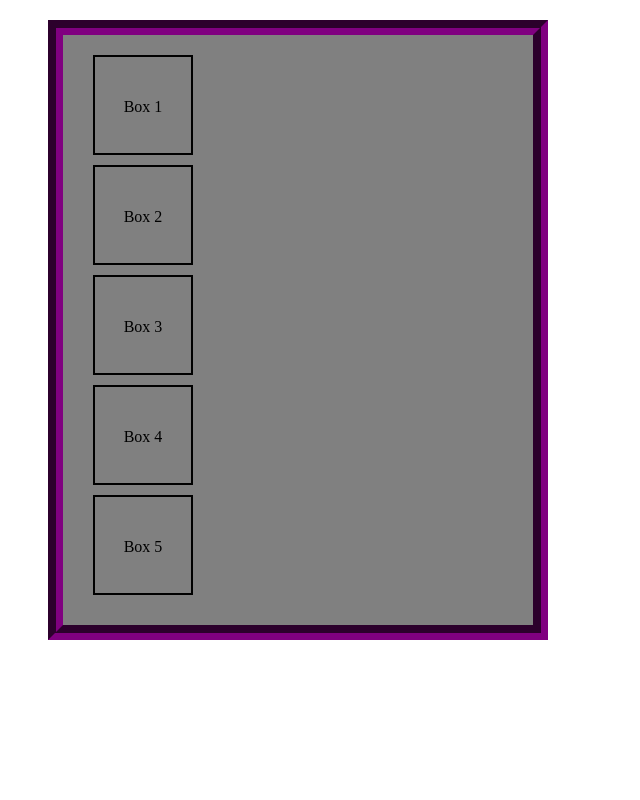
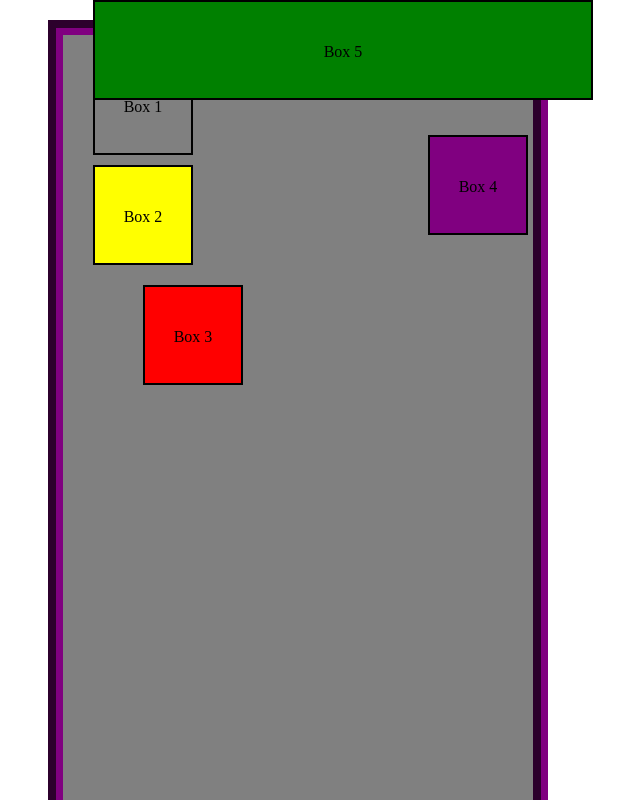
Before and after one commit to mwenaro/gomycode-css-display-position, a plain HTML site: page css-position.html in a window 1280 px wide. Shown: the top 800 px of the page, without its empty margins (342-982 px from the left). Drawn offline with Linux system fonts and the light colour scheme.

Commit message:
chore: add css position - styles

```diff
--- a/css-position.html
+++ b/css-position.html
@@ -4,9 +4,51 @@
     <meta charset="UTF-8" />
     <meta name="viewport" content="width=device-width, initial-scale=1.0" />
     <title>Document</title>
-    <link rel="stylesheet" href="./css/style.css">
+    <link rel="stylesheet" href="./css/style.css" />
     <style>
+      .container {
+        height: 150vh;
+        position: relative;
+      }
+      /*
+        - static
+        - fixed
+        - sticky
+        - relative
+        - absolute
 
+      */
+
+      /* relative, absolute, fixed */
+
+      #box3 {
+        position: relative;
+        left: 50px;
+        top: 10px;
+        background-color: red;
+      }
+      #box4 {
+        background-color: purple;
+        position: absolute;
+        right: 5px;
+        top: 100px;
+        z-index: 1;
+      }
+
+      #box5 {
+        background-color: green;
+        position: fixed;
+        top:0;
+        width: 500px;
+        z-index: 2;
+
+      }
+
+      #box2{
+        background-color: yellow;
+        position: sticky;
+        top:100px;
+      }
     </style>
   </head>
   <body>
```
